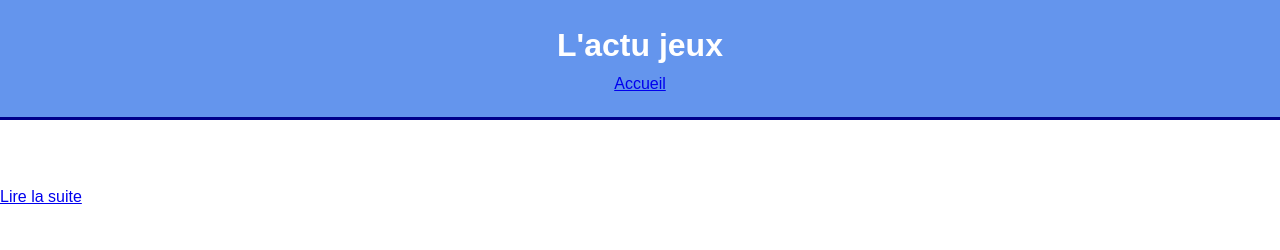
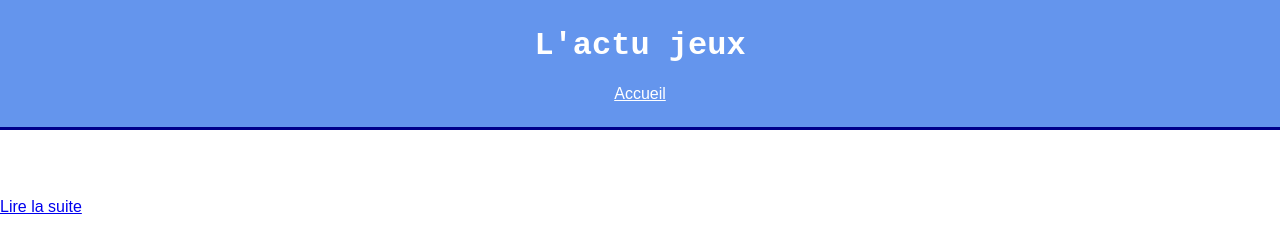
Before and after one commit to TheVaro93/Site_arts, a plain HTML site: page Site l'actujeux/index.html in a window 1280 px wide. Drawn offline with Linux system fonts and the light colour scheme.

Commit message:
avance du css

```diff
--- a/Site l'actujeux/style.css
+++ b/Site l'actujeux/style.css
@@ -16,3 +16,20 @@ header {
     text-align: center;
     border-bottom: 3px solid #00008B
 }
+
+header h1 {
+    font-style: 2.5em;
+    margin-bottom: 10px;
+    font-family: 'Courier New', monospace;
+}
+
+nav {
+    margin-top: 10px;
+}
+
+nav a {
+    color: white;
+    text-decoraton: none;
+    margin: 0 10px;
+    font-style: 1.2em;
+}
```
